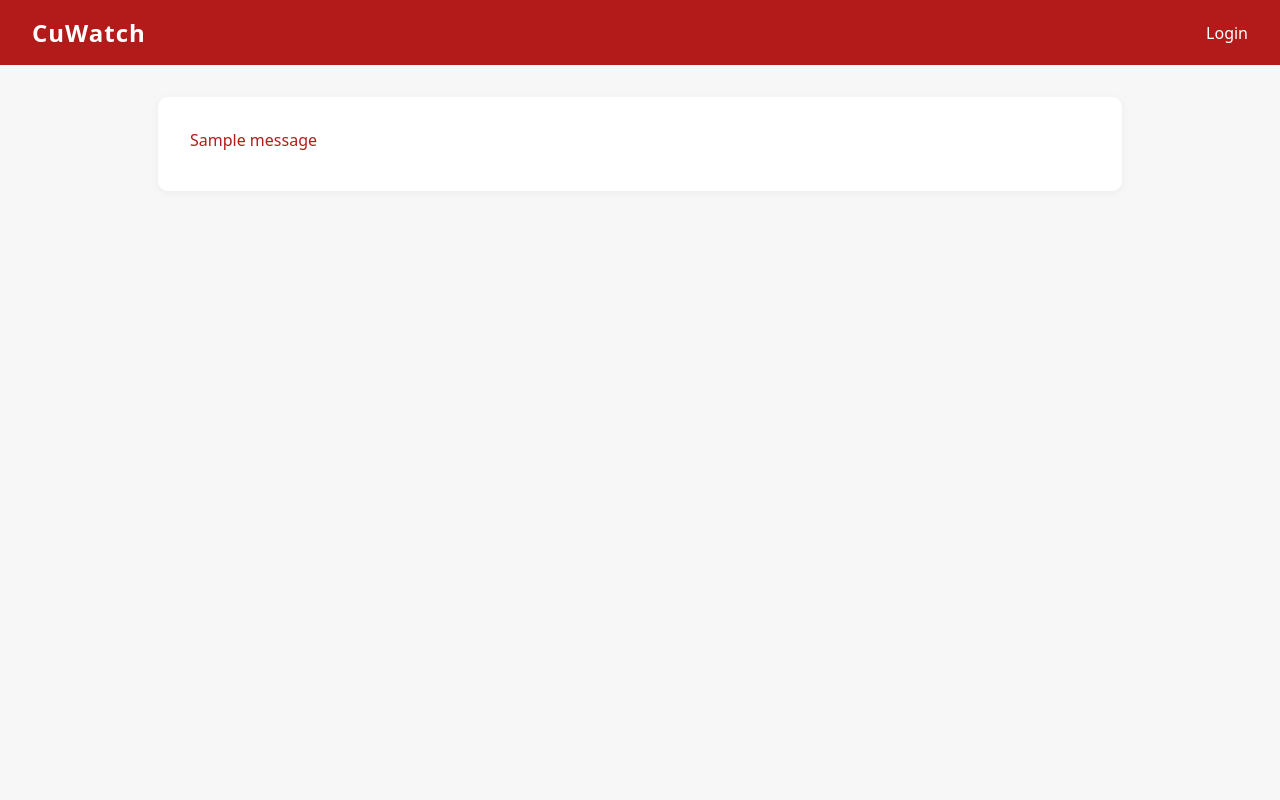
After one commit to cornellpepper/CuWatch_server, a Flask app: template services/web/templates/base.html in a window 1280 px wide. The commit adds this page. Run offline with Flask 3, Linux system fonts and the light colour scheme; the template is opened without the code that fills it, so the values that code supplies are empty; tables that the repository leaves empty hold one stand-in row (values such as "Sample post"); one stand-in notice (Sample message) is shown.

Commit message:
styling and fix time in device_detail

```diff
--- /dev/null
+++ b/services/web/templates/base.html
@@ -0,0 +1,124 @@
+<!doctype html>
+<html lang="en">
+  <head>
+    <meta charset="utf-8" />
+    <title>{% block title %}CuWatch{% endblock %}</title>
+    <meta name="viewport" content="width=device-width, initial-scale=1" />
+    <style>
+      :root {
+        --carnelian: #b31b1b;
+        --gray100: #f7f7f7;
+        --gray200: #e5e5e5;
+        --gray700: #444;
+        --white: #fff;
+        --black: #222;
+        --link: #006aad;
+        --link-hover: #003b5c;
+        --accent: #e87722;
+      }
+      html, body {
+        background: var(--gray100);
+        color: var(--black);
+        font-family: system-ui, -apple-system, Segoe UI, Roboto, Helvetica, Arial, sans-serif;
+        margin: 0;
+        padding: 0;
+        min-height: 100vh;
+      }
+      header {
+        background: var(--carnelian);
+        color: var(--white);
+        padding: 1rem 2rem;
+        display: flex;
+        align-items: center;
+        justify-content: space-between;
+        flex-wrap: wrap;
+      }
+      header h1 {
+        margin: 0;
+        font-size: 1.5rem;
+        letter-spacing: 1px;
+      }
+      header nav {
+        display: flex;
+        gap: 1.5rem;
+      }
+      header a, header a:visited {
+        color: var(--white);
+        text-decoration: none;
+        font-weight: 500;
+        transition: color 0.15s;
+      }
+      header a:hover {
+        color: var(--accent);
+      }
+      main {
+        max-width: 900px;
+        margin: 2rem auto;
+        background: var(--white);
+        border-radius: 10px;
+        box-shadow: 0 2px 8px rgba(34,34,34,0.05);
+        padding: 2rem;
+      }
+      a, a:visited {
+        color: var(--link);
+        text-decoration: underline;
+      }
+      a:hover {
+        color: var(--link-hover);
+      }
+      .flash {
+        color: var(--carnelian);
+        margin-bottom: .5rem;
+        font-weight: 500;
+      }
+      /* Utility classes */
+      .btn {
+        display: inline-block;
+        background: var(--carnelian);
+        color: var(--white);
+        border: none;
+        border-radius: 6px;
+        padding: .5rem 1rem;
+        font-weight: 600;
+        cursor: pointer;
+        text-decoration: none;
+        transition: background 0.15s;
+      }
+      .btn:hover {
+        background: var(--accent);
+        color: var(--white);
+      }
+      /* Responsive */
+      @media (max-width: 600px) {
+        main { padding: 1rem; }
+        header { flex-direction: column; align-items: flex-start; gap: .5rem; }
+      }
+      {% block style %}{% endblock %}
+    </style>
+    {% block head %}{% endblock %}
+  </head>
+  <body>
+    <header>
+      <h1>CuWatch</h1>
+      <nav>
+        {% if current_user.is_authenticated %}
+          <a href="{{ url_for('device_select') }}">Devices</a>
+          <a href="{{ url_for('logout') }}">Logout</a>
+        {% else %}
+          <a href="{{ url_for('login') }}">Login</a>
+        {% endif %}
+      </nav>
+    </header>
+    <main>
+      {% with messages = get_flashed_messages(with_categories=true) %}
+        {% if messages %}
+          {% for category, message in messages %}
+            <div class="flash">{{ message }}</div>
+          {% endfor %}
+        {% endif %}
+      {% endwith %}
+      {% block content %}{% endblock %}
+    </main>
+    {% block scripts %}{% endblock %}
+  </body>
+</html>
```
Also changed, not shown: services/web/templates/dashboard.html (+10 -9 lines), services/web/templates/device_detail.html (+49 -18 lines), services/web/templates/device_select.html (+4 -4 lines), services/web/templates/download.html (+12 -9 lines), services/web/templates/login.html (+17 -17 lines).
